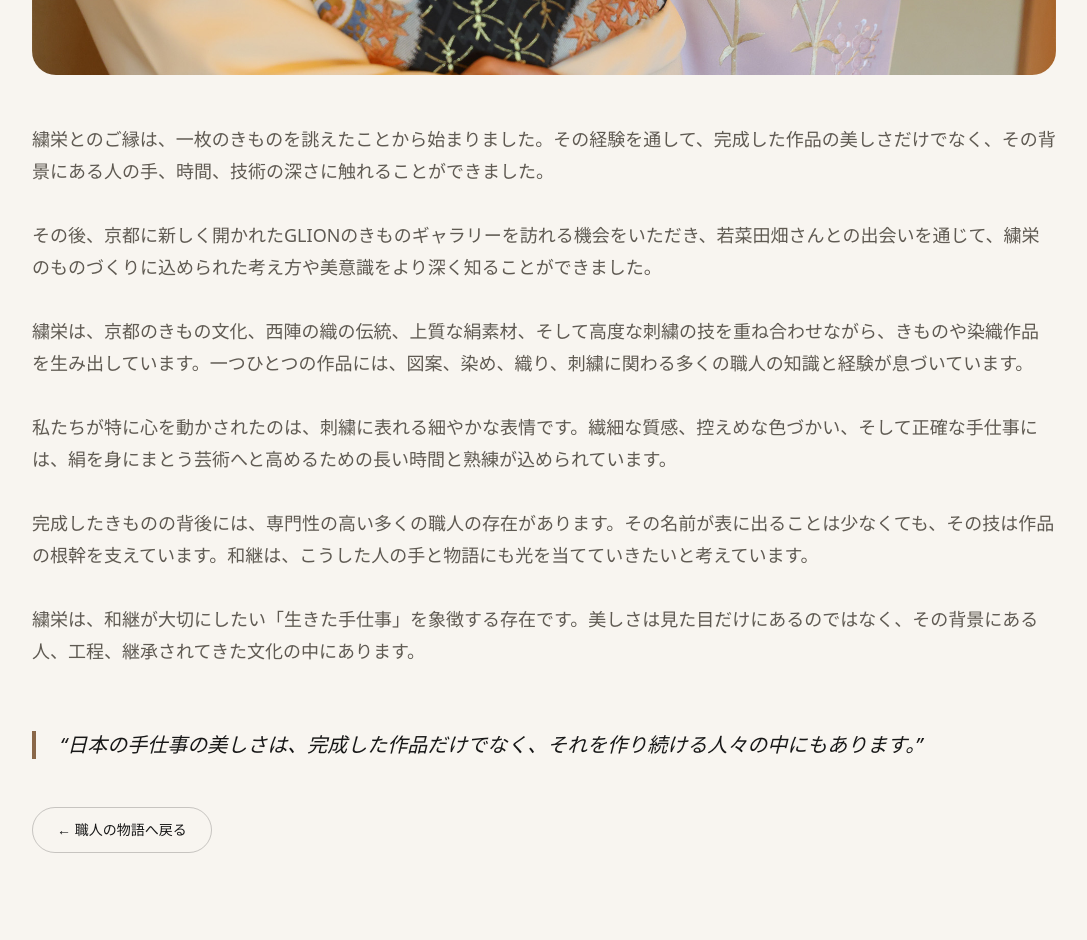
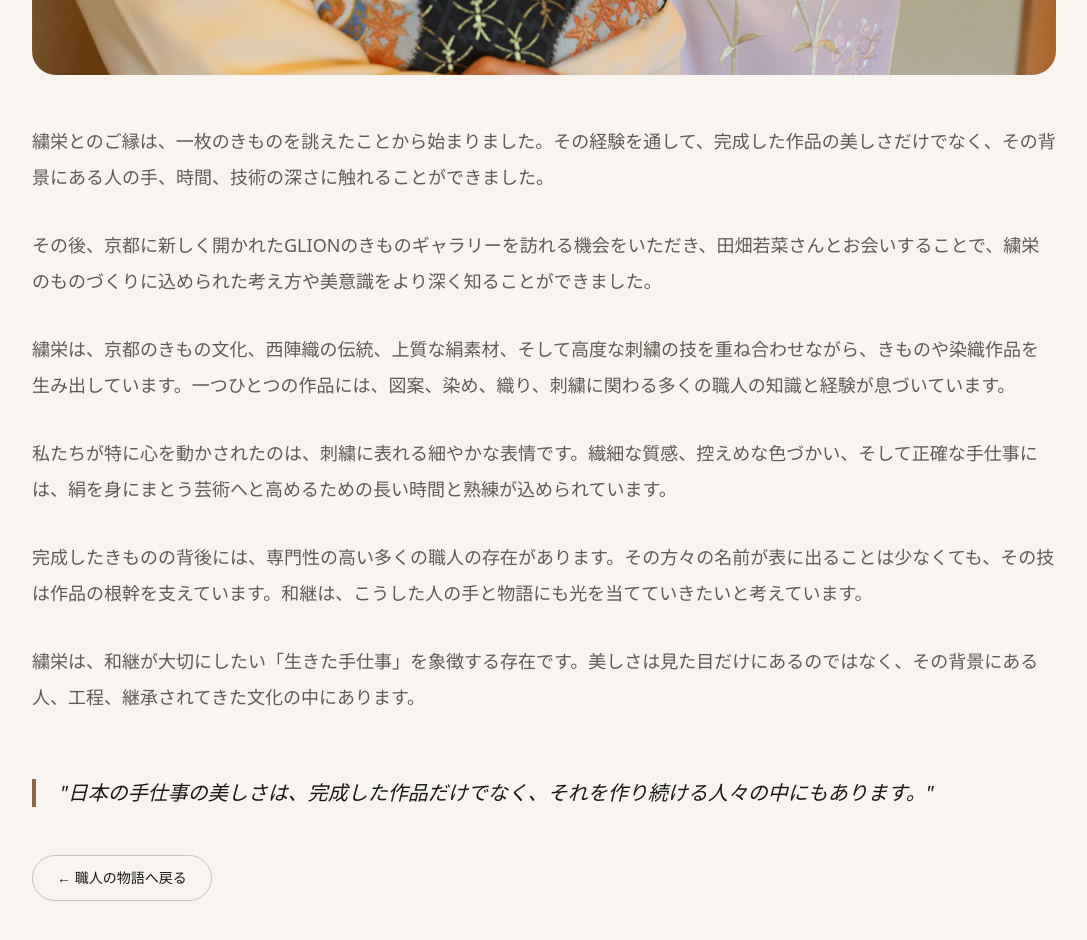
Before and after one commit to Watsugi/watsugi-website, a Next.js app: page /jp/artisans/shuei in a window 1280 px wide. Shown: the part 720-1660 px from the top of the page, without its empty margins (96-1183 px from the left). Built offline with nearby package versions, Linux system fonts and the light colour scheme.

Commit message:
Update Japanese Shuei page

```diff
--- a/app/jp/artisans/shuei/page.tsx
+++ b/app/jp/artisans/shuei/page.tsx
@@ -1,6 +1,6 @@
 import Image from "next/image";
 
-export default function ShueiJapanesePage() {
+export default function JapaneseShueiPage() {
   return (
     <main className="min-h-screen bg-[#F8F5F0] text-[#171717]">
       <section className="px-8 py-24 md:px-16 lg:px-24">
@@ -18,7 +18,7 @@ export default function ShueiJapanesePage() {
           <div className="mt-12 mb-12 overflow-hidden rounded-3xl">
             <Image
               src="/images/shuei/hero.jpg"
-              alt="Shuei kimono embroidery"
+              alt="繍栄のきものと刺繍"
               width={1600}
               height={900}
               className="h-auto w-full object-cover"
@@ -26,17 +26,17 @@ export default function ShueiJapanesePage() {
             />
           </div>
 
-          <div className="space-y-8 text-lg leading-8 text-[#5F5A52]">
+          <div className="space-y-8 text-lg leading-9 text-[#5F5A52]">
             <p>
               繍栄とのご縁は、一枚のきものを誂えたことから始まりました。その経験を通して、完成した作品の美しさだけでなく、その背景にある人の手、時間、技術の深さに触れることができました。
             </p>
 
             <p>
-              その後、京都に新しく開かれたGLIONのきものギャラリーを訪れる機会をいただき、若菜田畑さんとの出会いを通じて、繍栄のものづくりに込められた考え方や美意識をより深く知ることができました。
+              その後、京都に新しく開かれたGLIONのきものギャラリーを訪れる機会をいただき、田畑若菜さんとお会いすることで、繍栄のものづくりに込められた考え方や美意識をより深く知ることができました。
             </p>
 
             <p>
-              繍栄は、京都のきもの文化、西陣の織の伝統、上質な絹素材、そして高度な刺繍の技を重ね合わせながら、きものや染織作品を生み出しています。一つひとつの作品には、図案、染め、織り、刺繍に関わる多くの職人の知識と経験が息づいています。
+              繍栄は、京都のきもの文化、西陣織の伝統、上質な絹素材、そして高度な刺繍の技を重ね合わせながら、きものや染織作品を生み出しています。一つひとつの作品には、図案、染め、織り、刺繍に関わる多くの職人の知識と経験が息づいています。
             </p>
 
             <p>
@@ -44,7 +44,7 @@ export default function ShueiJapanesePage() {
             </p>
 
             <p>
-              完成したきものの背後には、専門性の高い多くの職人の存在があります。その名前が表に出ることは少なくても、その技は作品の根幹を支えています。和継は、こうした人の手と物語にも光を当てていきたいと考えています。
+              完成したきものの背後には、専門性の高い多くの職人の存在があります。その方々の名前が表に出ることは少なくても、その技は作品の根幹を支えています。和継は、こうした人の手と物語にも光を当てていきたいと考えています。
             </p>
 
             <p>
@@ -52,8 +52,8 @@ export default function ShueiJapanesePage() {
             </p>
           </div>
 
-          <blockquote className="mt-16 border-l-4 border-[#8A6748] pl-6 italic text-xl">
-            “日本の手仕事の美しさは、完成した作品だけでなく、それを作り続ける人々の中にもあります。”
+          <blockquote className="mt-16 border-l-4 border-[#8A6748] pl-6 text-xl italic">
+            "日本の手仕事の美しさは、完成した作品だけでなく、それを作り続ける人々の中にもあります。"
           </blockquote>
 
           <div className="mt-12">
```
